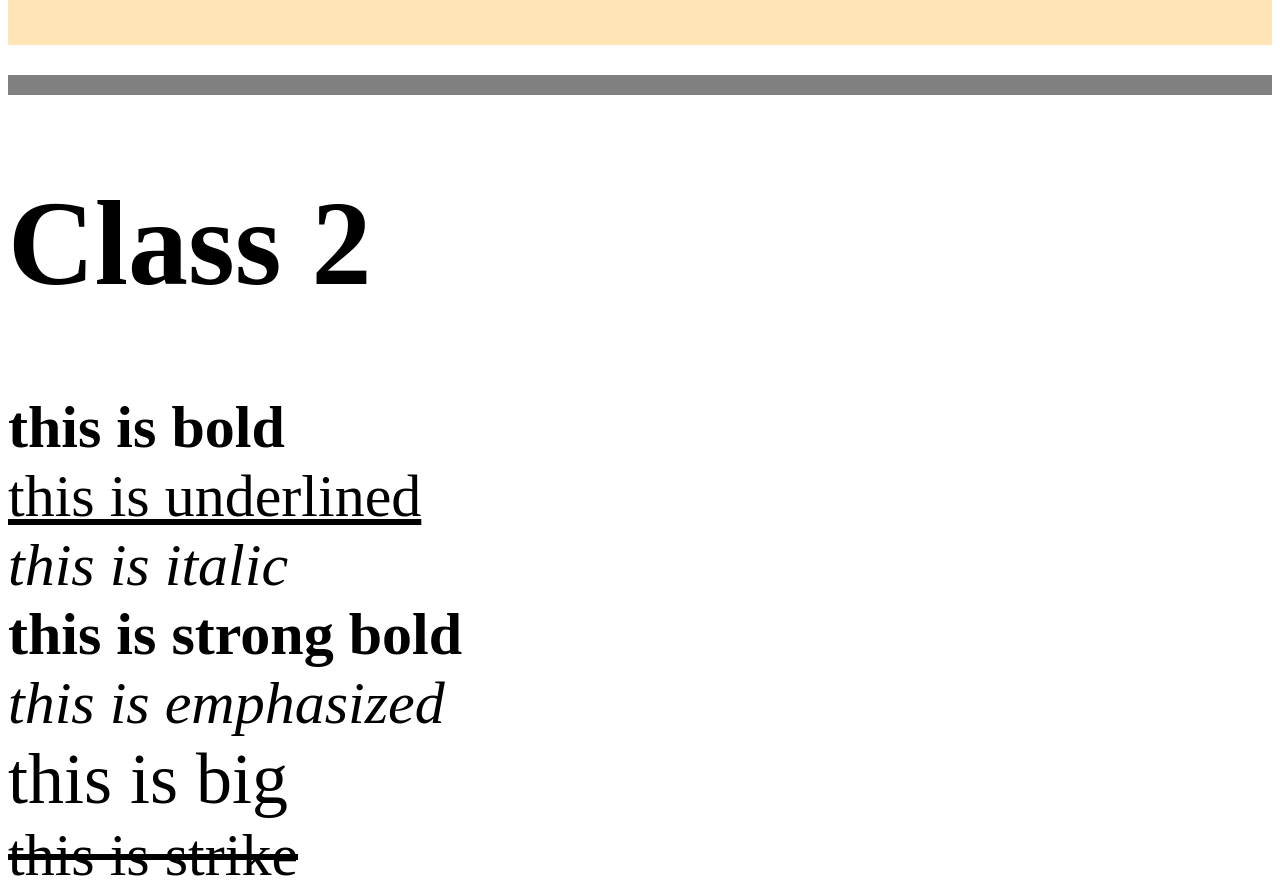
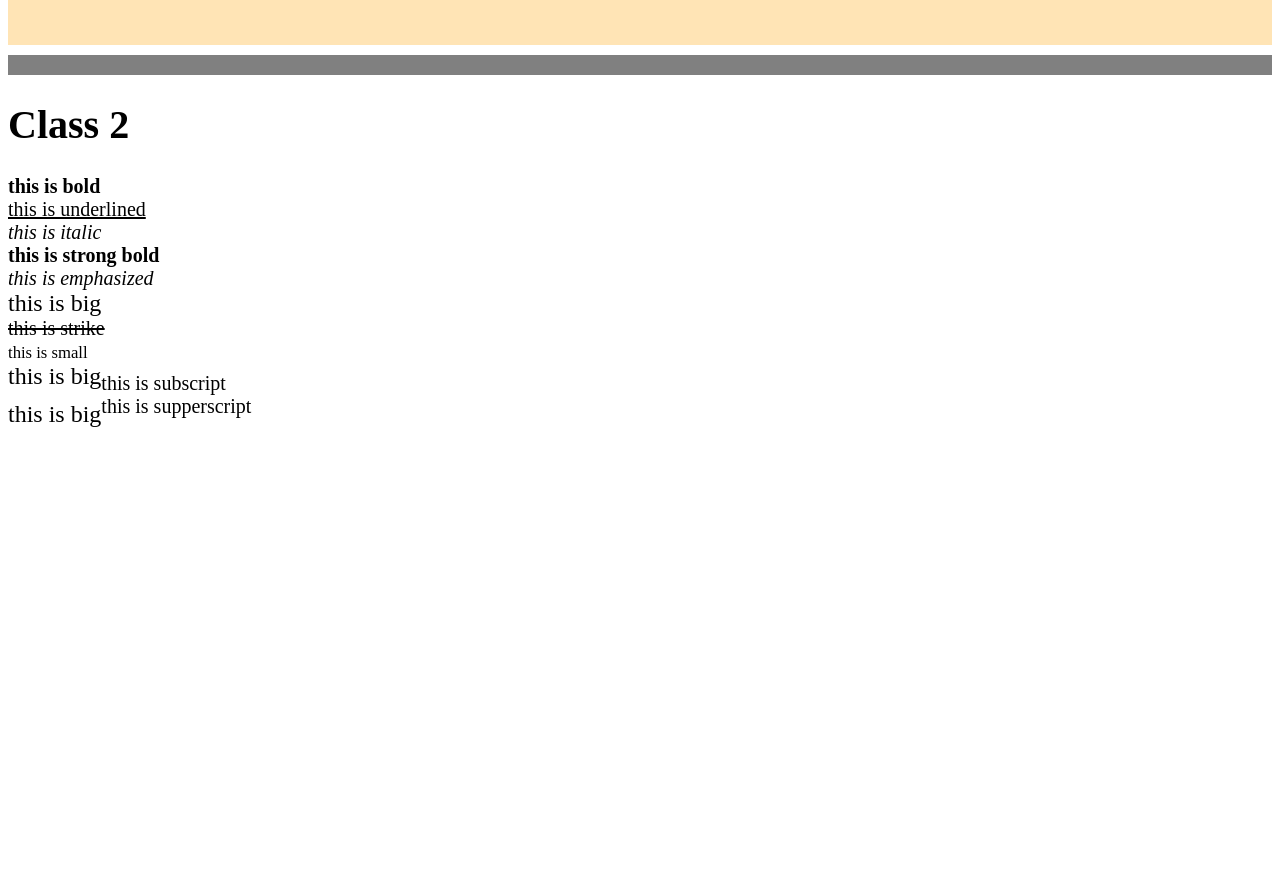
Before and after one commit to edwardsalvatore/thanuja, a plain HTML site: page index.html in a window 1280 px wide. Shown: the part 1452-2343 px from the top of the page. After the commit the page ends 1888 px from the top, so only its background shows below. Drawn offline with Linux system fonts and the light colour scheme.

Commit message:
Update index.html

```diff
--- a/index.html
+++ b/index.html
@@ -40,7 +40,7 @@
             Any sort of content can be put inside the div  tag! and can even add baground img</p>
     <br>
  </div>
-    <div style="font-size:60px">
+    <div style="font-size:20px">
    <hr style="height:20px;border-width:0;color:gray;background-color:gray">
     <h1>Class 2</h1>
     <h><b>this is bold</b></h><br>
```
